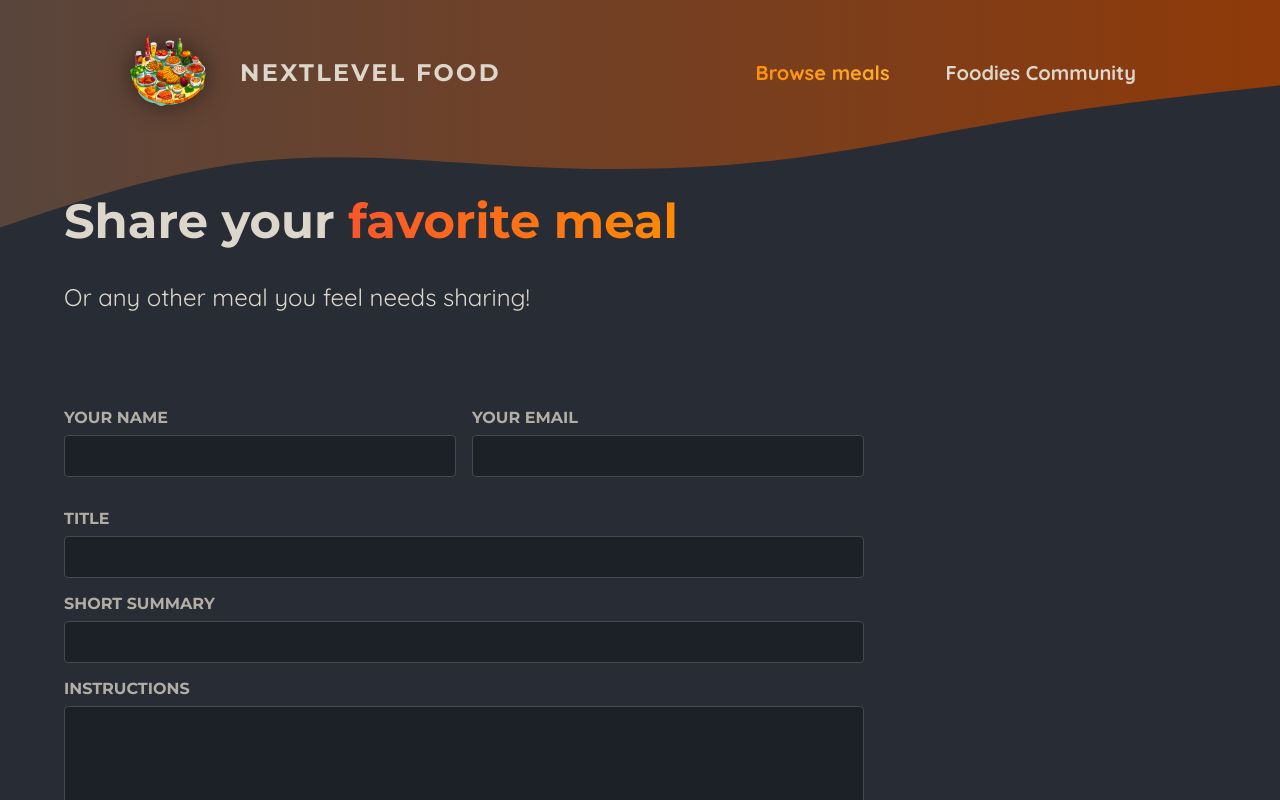
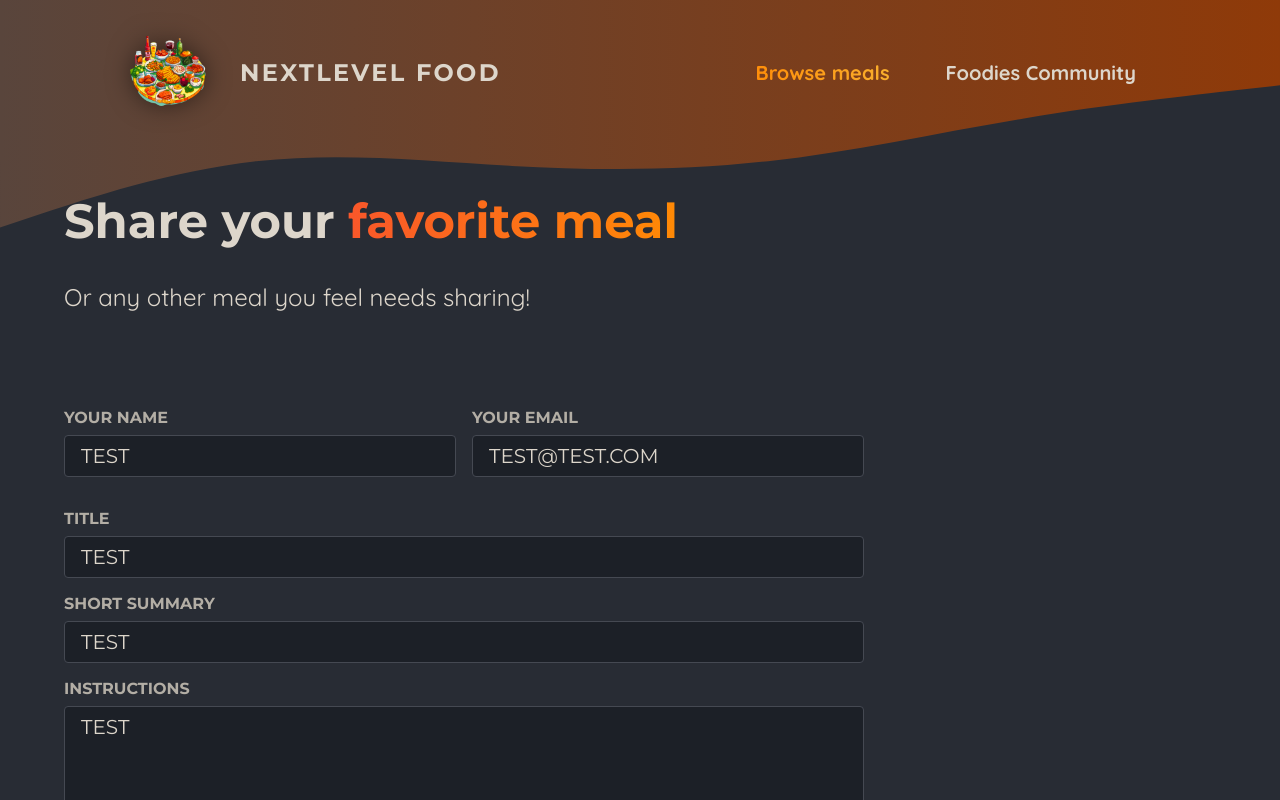
Before and after one commit to Dyraxe/Foodies-next-app, a Next.js app: page /meals/share in a window 1280 px wide. Shown: the top 800 px of the page. Built offline with nearby package versions, Linux system fonts and the light colour scheme.

Commit message:
Update form's button accordingly to its status

```diff
--- a/app/meals/share/page.js
+++ b/app/meals/share/page.js
@@ -1,5 +1,8 @@
 import classes from "./page.module.css";
+
 import ImagePicker from "@/components/meals/image-picker";
+import MealsFormSubmit from "@/components/meals/meals-form-submit";
+
 import { shareMeal } from "@/lib/action";
 export default function ShareMealPage() {
   return (
@@ -15,24 +18,49 @@ export default function ShareMealPage() {
           <div className={classes.row}>
             <p>
               <label htmlFor="name">Your name</label>
-              <input type="text" id="name" name="name" required />
+              <input
+                defaultValue="TEST"
+                type="text"
+                id="name"
+                name="name"
+                required
+              />
             </p>
             <p>
               <label htmlFor="email">Your email</label>
-              <input type="email" id="email" name="email" required />
+              <input
+                defaultValue="TEST@TEST.COM"
+                type="email"
+                id="email"
+                name="email"
+                required
+              />
             </p>
           </div>
           <p>
             <label htmlFor="title">Title</label>
-            <input type="text" id="title" name="title" required />
+            <input
+              defaultValue="TEST"
+              type="text"
+              id="title"
+              name="title"
+              required
+            />
           </p>
           <p>
             <label htmlFor="summary">Short Summary</label>
-            <input type="text" id="summary" name="summary" required />
+            <input
+              defaultValue="TEST"
+              type="text"
+              id="summary"
+              name="summary"
+              required
+            />
           </p>
           <p>
             <label htmlFor="instructions">Instructions</label>
             <textarea
+              defaultValue="TEST"
               id="instructions"
               name="instructions"
               rows="10"
@@ -41,7 +69,7 @@ export default function ShareMealPage() {
           </p>
           <ImagePicker label="Your image" name="image" />
           <p className={classes.actions}>
-            <button type="submit">Share Meal</button>
+            <MealsFormSubmit />
           </p>
         </form>
       </main>
--- /dev/null
+++ b/components/meals/meals-form-submit.js
@@ -0,0 +1,13 @@
+"use client";
+import { useFormStatus } from "react-dom";
+
+export default function MealsFormSubmit() {
+  // it needs to be INSIDE a component that has a form as a parent in their tree
+  const { pending } = useFormStatus();
+  return (
+    <button disabled={pending} type="submit">
+      {!pending && "Share Meal"}
+      {pending && "Submitting meal..."}
+    </button>
+  );
+}
--- a/lib/meals.js
+++ b/lib/meals.js
@@ -25,22 +25,28 @@ export async function saveMeal(meal) {
   try {
     meal.slug = slugify(meal.title, { lower: true });
     meal.instructions = xss(meal.instructions);
-    await writeImageToFs(meal);
-    db.prepare(
-      `
-     INSERT INTO meals
-        (title, summary, instructions, creator, creator_email, image, slug)
-      VALUES (
-         @title,
-         @summary,
-         @instructions,
-         @creator,
-         @creator_email,
-         @image,
-         @slug
-      )
-     `,
-    ).run(meal);
+
+    //FIXME: Removed during development
+    // await writeImageToFs(meal);
+    // db.prepare(
+    //   `
+    //  INSERT INTO meals
+    //     (title, summary, instructions, creator, creator_email, image, slug)
+    //   VALUES (
+    //      @title,
+    //      @summary,
+    //      @instructions,
+    //      @creator,
+    //      @creator_email,
+    //      @image,
+    //      @slug
+    //   )
+    //  `,
+    // ).run(meal);
+    await new Promise((resolve) => setTimeout(resolve, 2000));
+    console.error(
+      "DEVELOPMENT NOTE: THE MEAL IS NOT BEING PERSISTED NEITHER IN THE DB NOR FILE SYSTEM",
+    );
   } catch (err) {
     throw err;
   }
```
